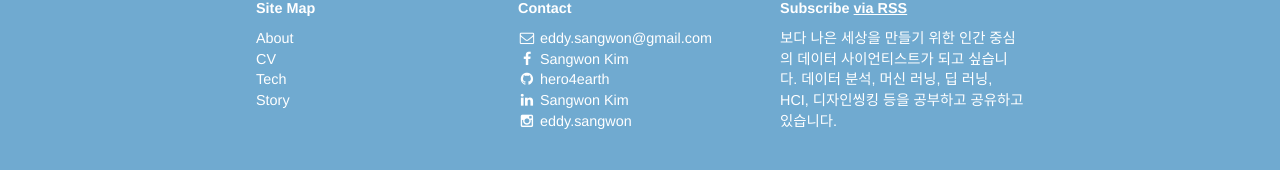
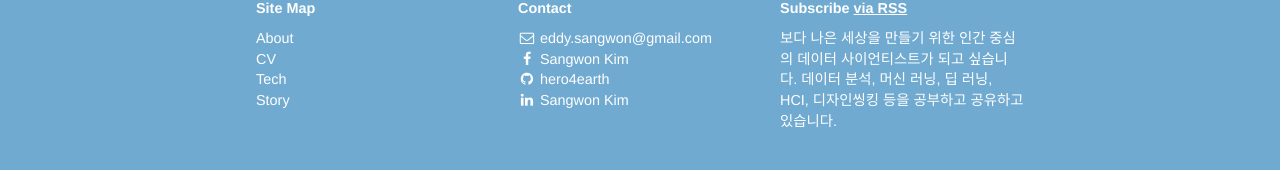
Before and after one commit to hero4earth/hero4earth.github.io, a Jekyll site: the page built from index.html, in a window 1280 px wide. Shown: the part 905-1075 px from the top of the page. Built offline with Jekyll 4.4.1, drawn with Linux system fonts in a browser that asks for light colours; nearby versions of some CDN libraries; a style sheet for code colours, icons or effects is not loaded.

Commit message:
update main page

```diff
--- a/_config.yml
+++ b/_config.yml
@@ -86,8 +86,8 @@ social:
 
   - name: Instagram
     icon: instagram
-    username: eddy.sangwon
-    url: https://www.instagram.com/eddy.sangwon
+    username:
+    url:
     desc: Follow me on Instagram
     share: false
 
```
